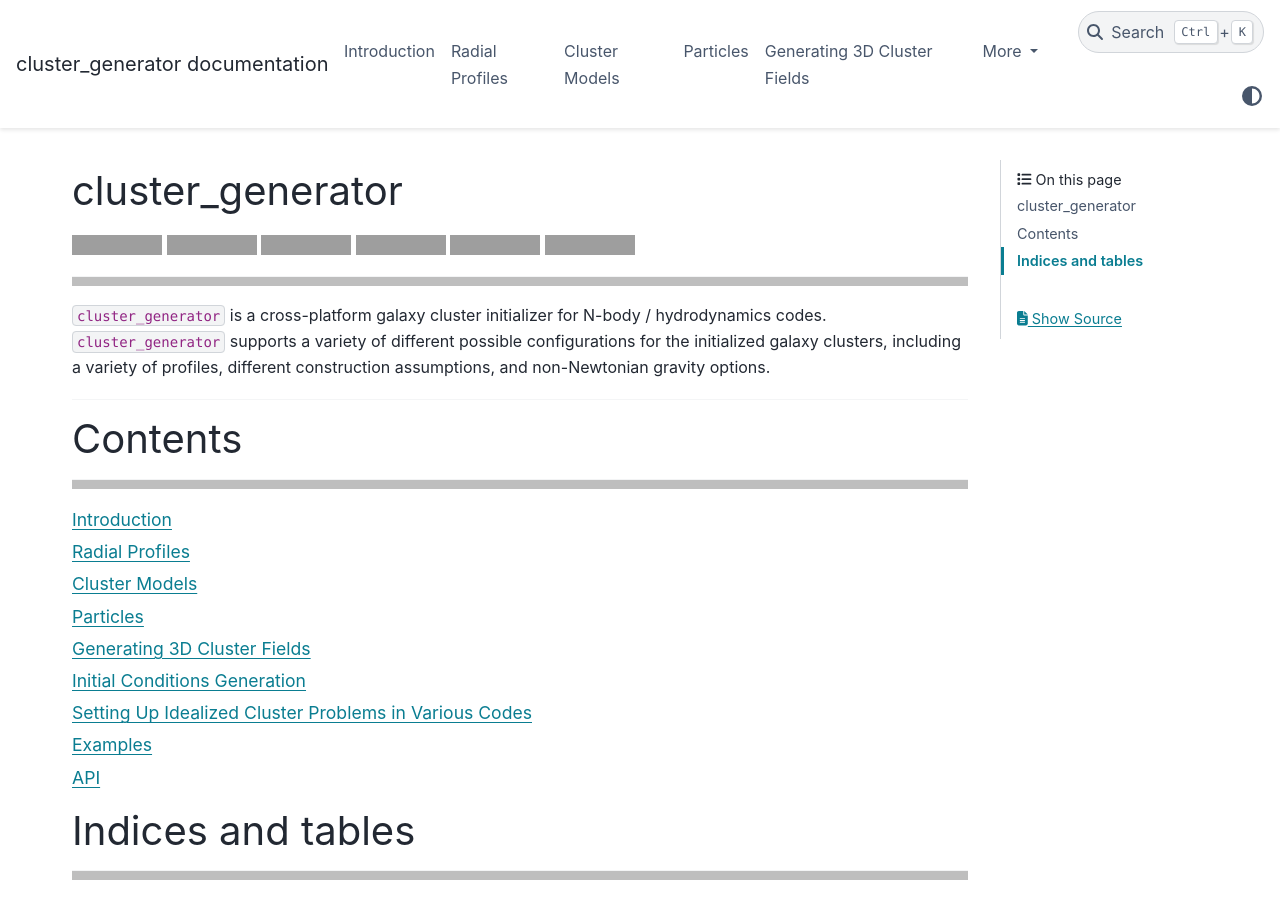
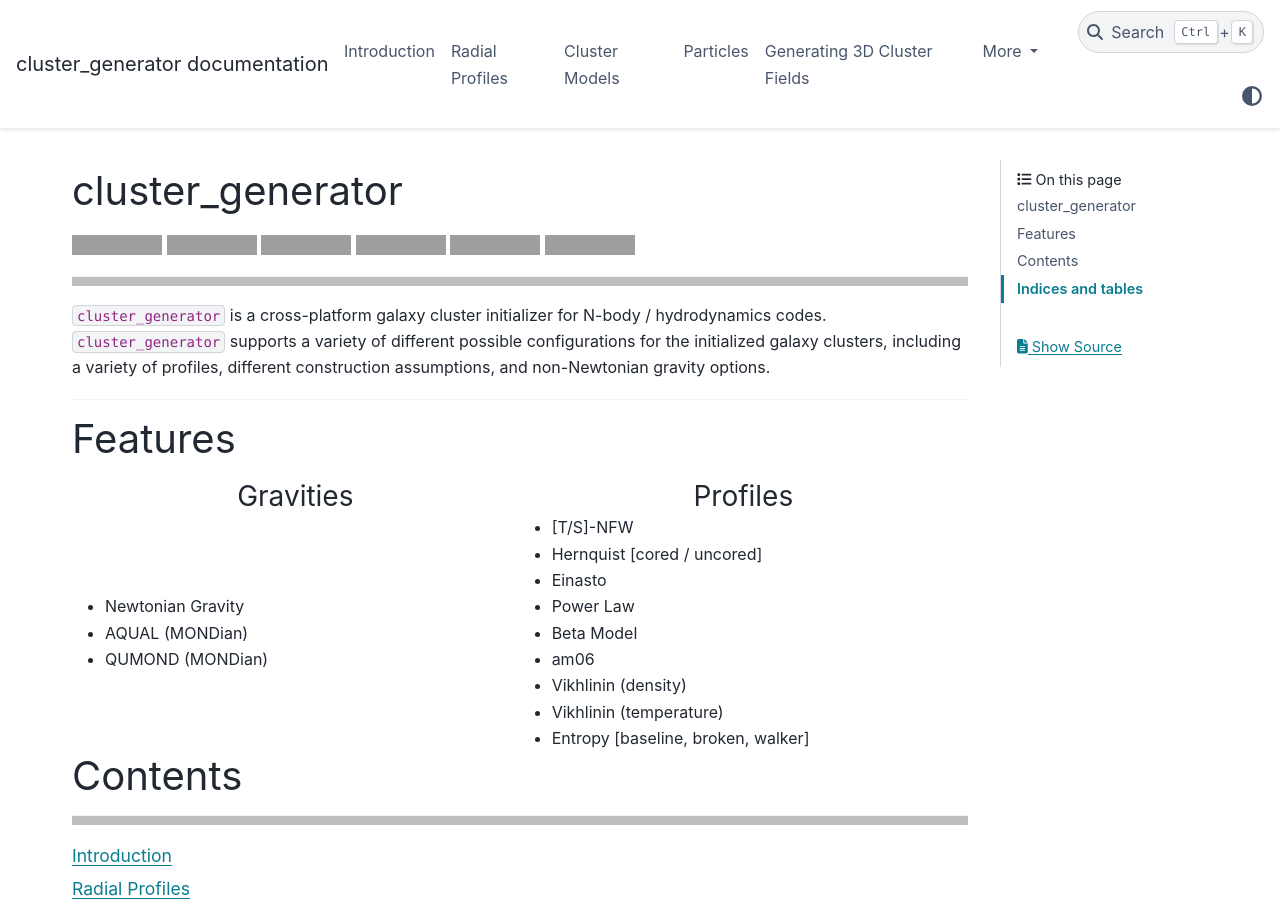
Before and after one commit to jzuhone/equilibrate, a Sphinx documentation site: the page built from doc/source/index.rst, in a window 1280 px wide and 900 px high, cut to the strip 0-900 px from the top of the window. Built offline with Sphinx 7.4.7 and the PyData theme 0.15.4, drawn with Linux system fonts in a browser that asks for light colours; grey boxes are pictures that could not be loaded.

Commit message:
added coverage information.

```diff
--- a/doc/source/index.rst
+++ b/doc/source/index.rst
@@ -21,6 +21,42 @@ assumptions, and non-Newtonian gravity options.
 .. raw:: html
 
    <hr style="color:black">
+
+Features
+========
+
+.. raw:: html
+
+   <table width="100%" table-layout="fixed">
+   <tr>
+      <td width="500" style="vertical-align: middle;">
+      <h3 style="text-align: center;"> Gravities </h3> </td>
+      <td width="500" style="vertical-align: middle;">
+      <h3 style="text-align: center;"> Profiles </h3> </td>
+   </tr>
+   <tr>
+      <td>
+      <ul>
+      <li> Newtonian Gravity </li>
+      <li> AQUAL (MONDian) </li>
+      <li> QUMOND (MONDian) </li>
+      </ul>
+      </td>
+      <td>
+      <ul>
+      <li> [T/S]-NFW  </li>
+      <li> Hernquist [cored / uncored] </li>
+      <li> Einasto </li>
+      <li> Power Law </li>
+      <li> Beta Model </li>
+      <li> am06 </li>
+      <li> Vikhlinin (density) </li>
+      <li> Vikhlinin (temperature) </li>
+      <li> Entropy [baseline, broken, walker] </li>
+      </ul>
+      </td>
+   </tr>
+   </table>
 
 Contents
 ========
```
